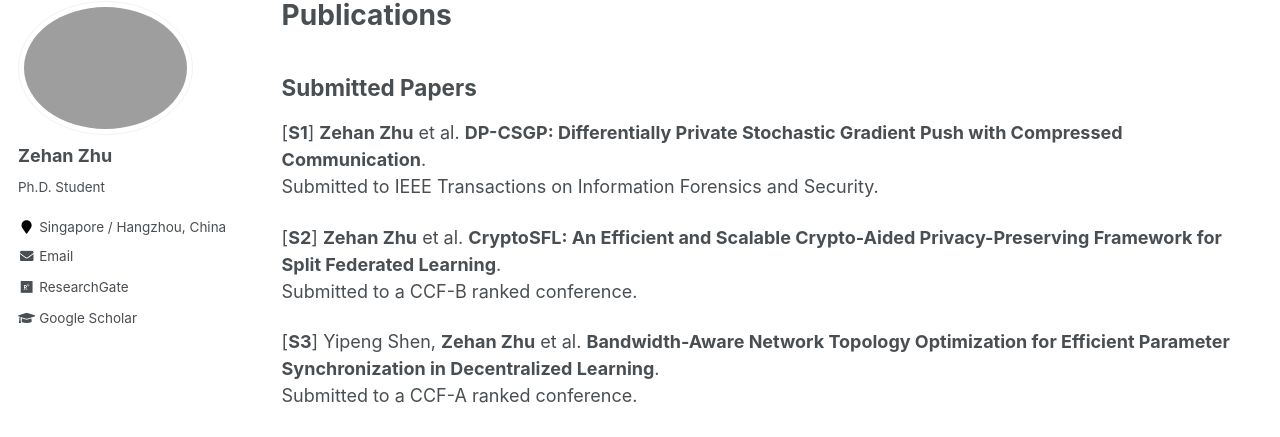
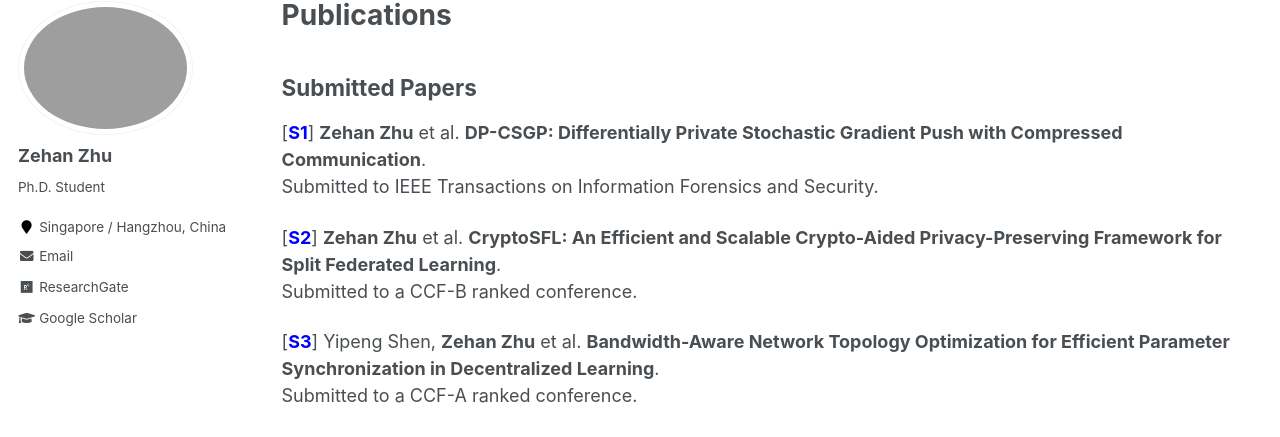
Before and after one commit to zehanzhu/zehanzhu.github.io, a Jekyll site: the page built from _pages/publications.md, in a window 1280 px wide. Shown: the part 117-554 px from the top of the page. Built offline with Jekyll 4.4.1, drawn with Linux system fonts in a browser that asks for light colours.

Commit message:
Update publications.md

```diff
--- a/_pages/publications.md
+++ b/_pages/publications.md
@@ -10,13 +10,13 @@ redirect_from:
 {% include base_path %}
 
 ## Submitted Papers
-[**S1**] **Zehan Zhu** et al. **DP-CSGP: Differentially Private Stochastic Gradient Push with Compressed Communication**. <br>
+[**<span style="color:blue; font-weight:bold">S1</span>**] **Zehan Zhu** et al. **DP-CSGP: Differentially Private Stochastic Gradient Push with Compressed Communication**. <br>
 Submitted to IEEE Transactions on Information Forensics and Security.
 
-[**S2**] **Zehan Zhu** et al. **CryptoSFL: An Efficient and Scalable Crypto-Aided Privacy-Preserving Framework for Split Federated Learning**. <br>
+[**<span style="color:blue; font-weight:bold">S2</span>**] **Zehan Zhu** et al. **CryptoSFL: An Efficient and Scalable Crypto-Aided Privacy-Preserving Framework for Split Federated Learning**. <br>
 Submitted to a CCF-B ranked conference.
 
-[**S3**] Yipeng Shen, **Zehan Zhu** et al. **Bandwidth-Aware Network Topology Optimization for Efficient Parameter Synchronization in Decentralized Learning**. <br>
+[**<span style="color:blue; font-weight:bold">S3</span>**] Yipeng Shen, **Zehan Zhu** et al. **Bandwidth-Aware Network Topology Optimization for Efficient Parameter Synchronization in Decentralized Learning**. <br>
 Submitted to a CCF-A ranked conference.
 
 
```
